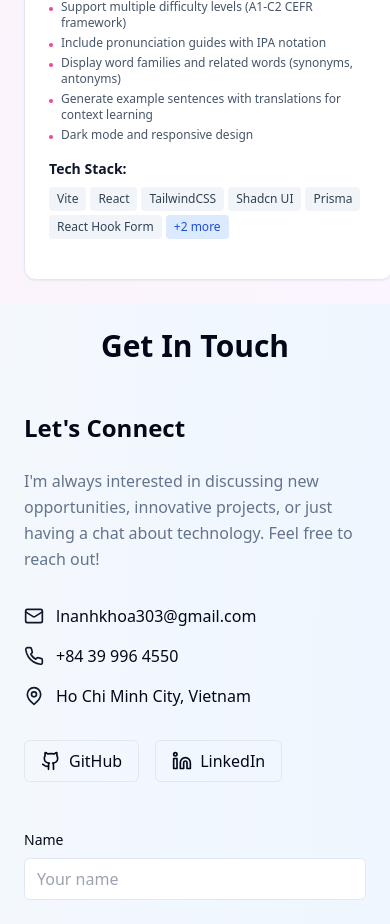
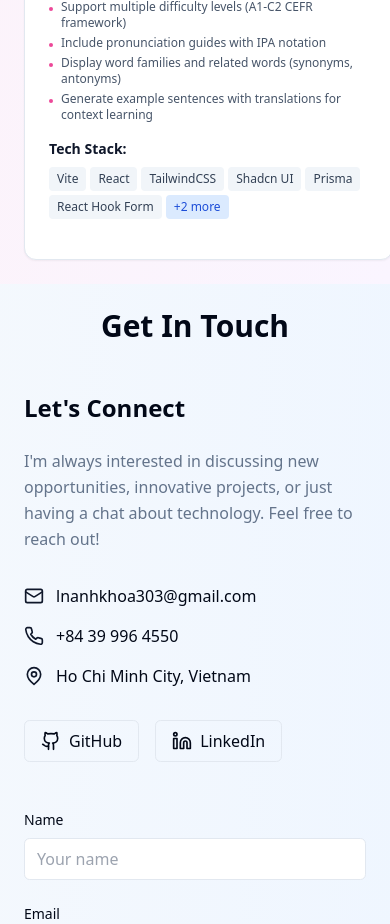
Before and after one commit to lnanhkhoa/lnanhkhoa.github.io, a React (Vite) app: page / in a window 390 px wide. Shown: the part 10860-11784 px from the top of the page. Built offline with nearby package versions, Linux system fonts and the light colour scheme.

Commit message:
feat: remove dark mode and responsive design from project features list

```diff
--- a/src/components/PersonalProjects.jsx
+++ b/src/components/PersonalProjects.jsx
@@ -63,8 +63,7 @@ const PersonalProjects = () => {
         'Support multiple difficulty levels (A1-C2 CEFR framework)',
         'Include pronunciation guides with IPA notation',
         'Display word families and related words (synonyms, antonyms)',
-        'Generate example sentences with translations for context learning',
-        'Dark mode and responsive design'
+        'Generate example sentences with translations for context learning'
       ],
       liveUrl: null,
       githubUrl: null,
```
